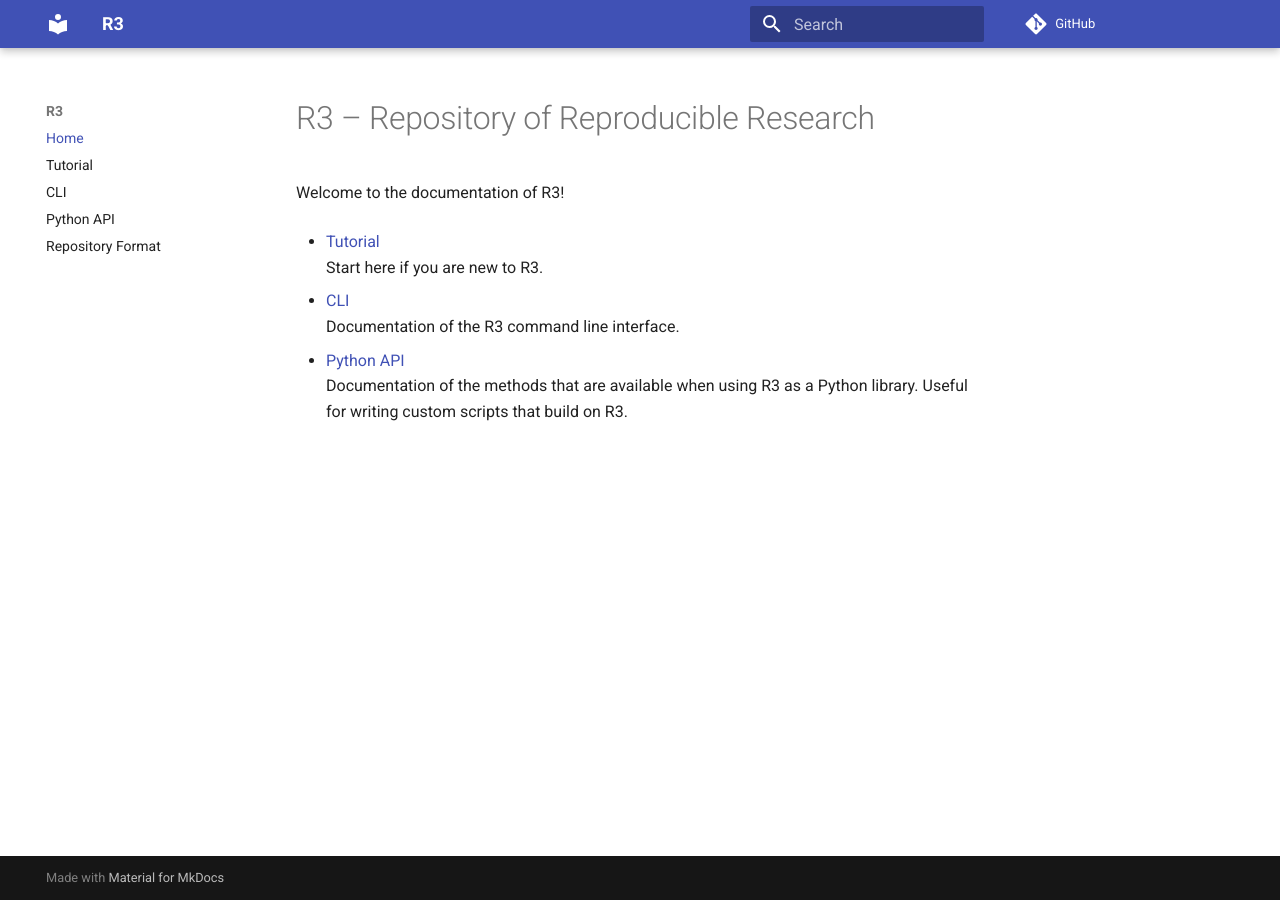
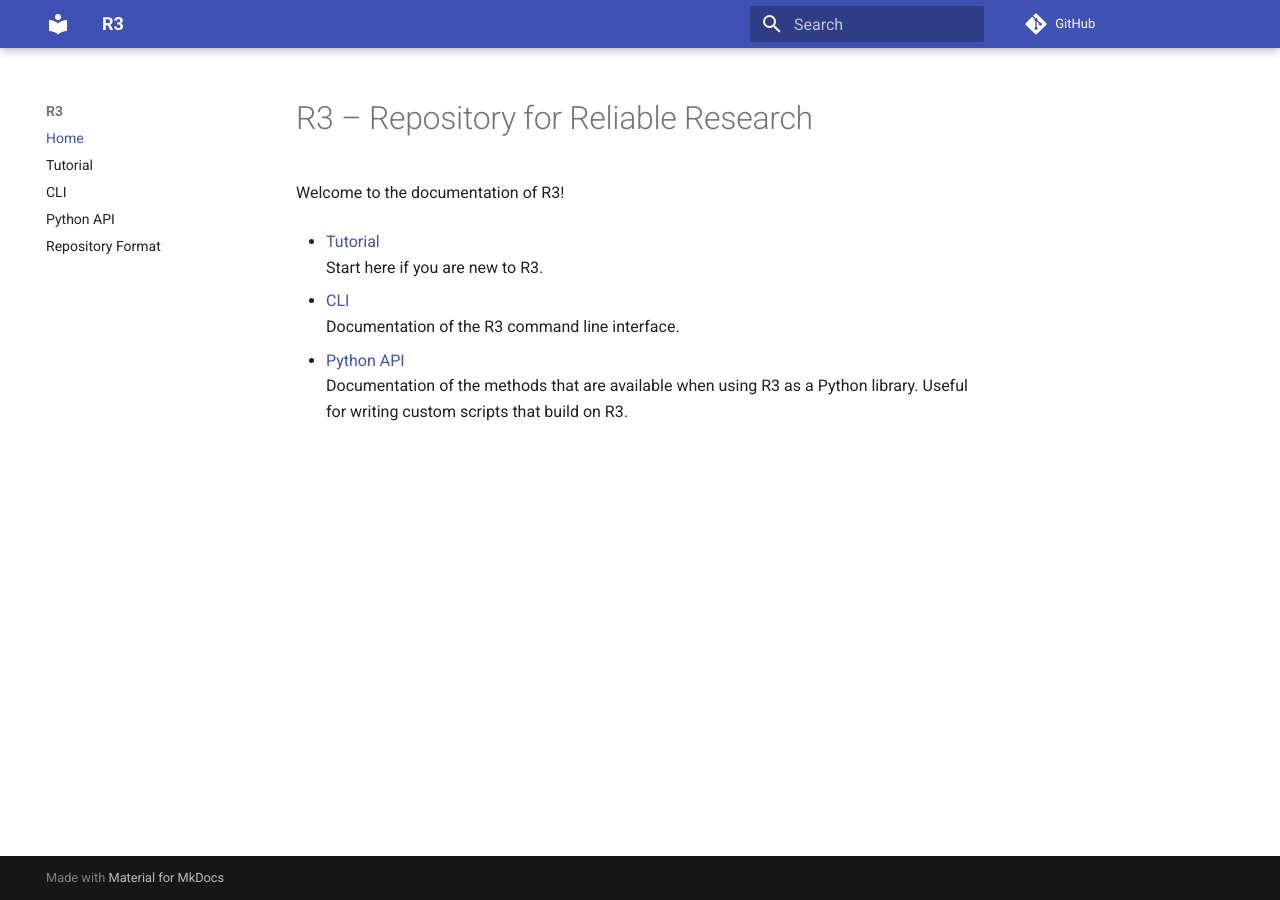
Before and after one commit to mtangemann/r3, an MkDocs documentation site: the page built from docs/index.md, in a window 1280 px wide. Built offline with MkDocs 1.6.1 and Material for MkDocs 9.7.7, drawn with Linux system fonts in a browser that asks for light colours; comment, search, counter and statistics services are not loaded.

Commit message:
chore: change name

```diff
--- a/docs/index.md
+++ b/docs/index.md
@@ -1,4 +1,4 @@
-# R3 – Repository of Reproducible Research
+# R3 – Repository for Reliable Research
 
 Welcome to the documentation of R3!
 
--- a/pyproject.toml
+++ b/pyproject.toml
@@ -5,7 +5,7 @@ build-backend = "setuptools.build_meta"
 
 [project]
 name = "r3"
-description = "Repository of Reproducible Research"
+description = "Repository for Reliable Research"
 authors = [
     {name = "Matthias Tangemann", email = "matthias.tangemann@bethgelab.org"}
 ]
--- a/r3/__init__.py
+++ b/r3/__init__.py
@@ -1,4 +1,4 @@
-"""Repository of Reproducible Research."""
+"""Repository for Reliable Research."""
 
 from pathlib import Path
 
```
Also changed, not shown: README.md (+1 -1 lines).
